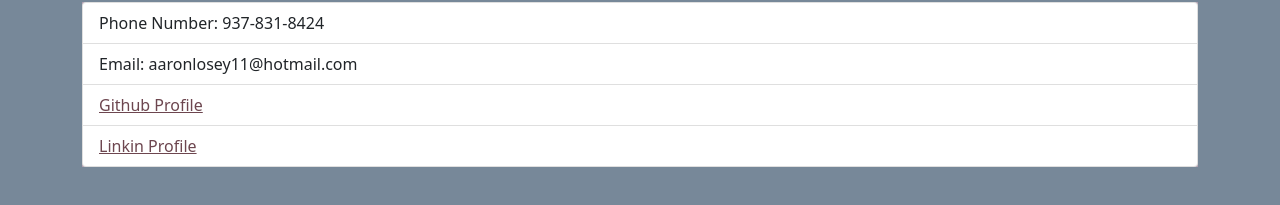
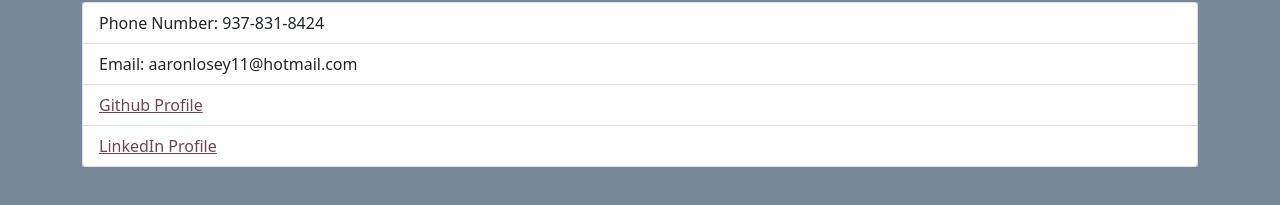
Before and after one commit to AJLosey/Portfolio, a React (Create React App) app: page / in a window 1280 px wide. Both pictures are taken after a click on the button "Contact Me". Shown: the part 173-378 px from the top of the page. Built offline with nearby package versions, Linux system fonts and the light colour scheme.

Commit message:
typo fixes

```diff
--- a/public/index.html
+++ b/public/index.html
@@ -1,14 +1,12 @@
 <!DOCTYPE html>
 <html lang="en">
+
 <head>
   <meta charset="utf-8" />
   <link rel="icon" href="%PUBLIC_URL%/favicon.ico" />
   <meta name="viewport" content="width=device-width, initial-scale=1" />
   <meta name="theme-color" content="#000000" />
-    <meta
-      name="description"
-      content="Web site created using create-react-app"
-    />
+  <meta name="description" content="Web site created using create-react-app" />
   <link rel="apple-touch-icon" href="%PUBLIC_URL%/logo192.png" />
   <!--
       manifest.json provides metadata used when your web app is installed on a
@@ -24,8 +22,9 @@
       work correctly both with client-side routing and a non-root public URL.
       Learn how to configure a non-root public URL by running `npm run build`.
     -->
-    <title>React App</title>
+  <title>AJLosey Portfolio</title>
 </head>
+
 <body>
   <noscript>You need to enable JavaScript to run this app.</noscript>
   <div id="root"></div>
@@ -40,4 +39,5 @@
       To create a production bundle, use `npm run build` or `yarn build`.
     -->
 </body>
+
 </html>
--- a/src/components/Contact.js
+++ b/src/components/Contact.js
@@ -13,7 +13,7 @@
                     <li className="list-group-item purp-bg pl-5">Email: aaronlosey11@hotmail.com</li>
                     <li className="list-group-item purp-bg pl-5"><a href="https://github.com/AJLosey">Github Profile</a></li>
                     <li className="list-group-item purp-bg pl-5"><a
-                        href="https://www.linkedin.com/in/aaron-losey-3b9a3b142/">Linkin
+                        href="https://www.linkedin.com/in/aaron-losey-3b9a3b142/">LinkedIn
                         Profile</a>
                     </li>
                 </ul>
```
Lines whose indentation alone changed are shown as unchanged.
